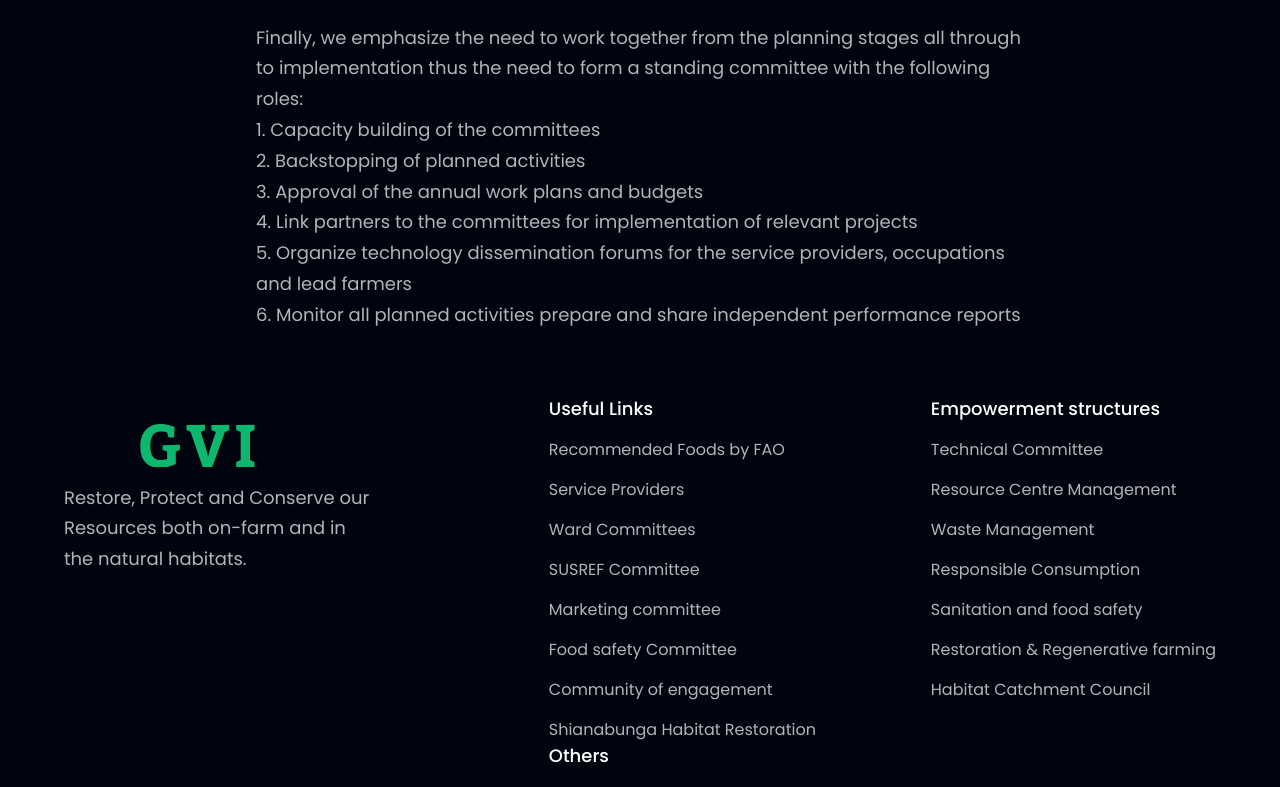
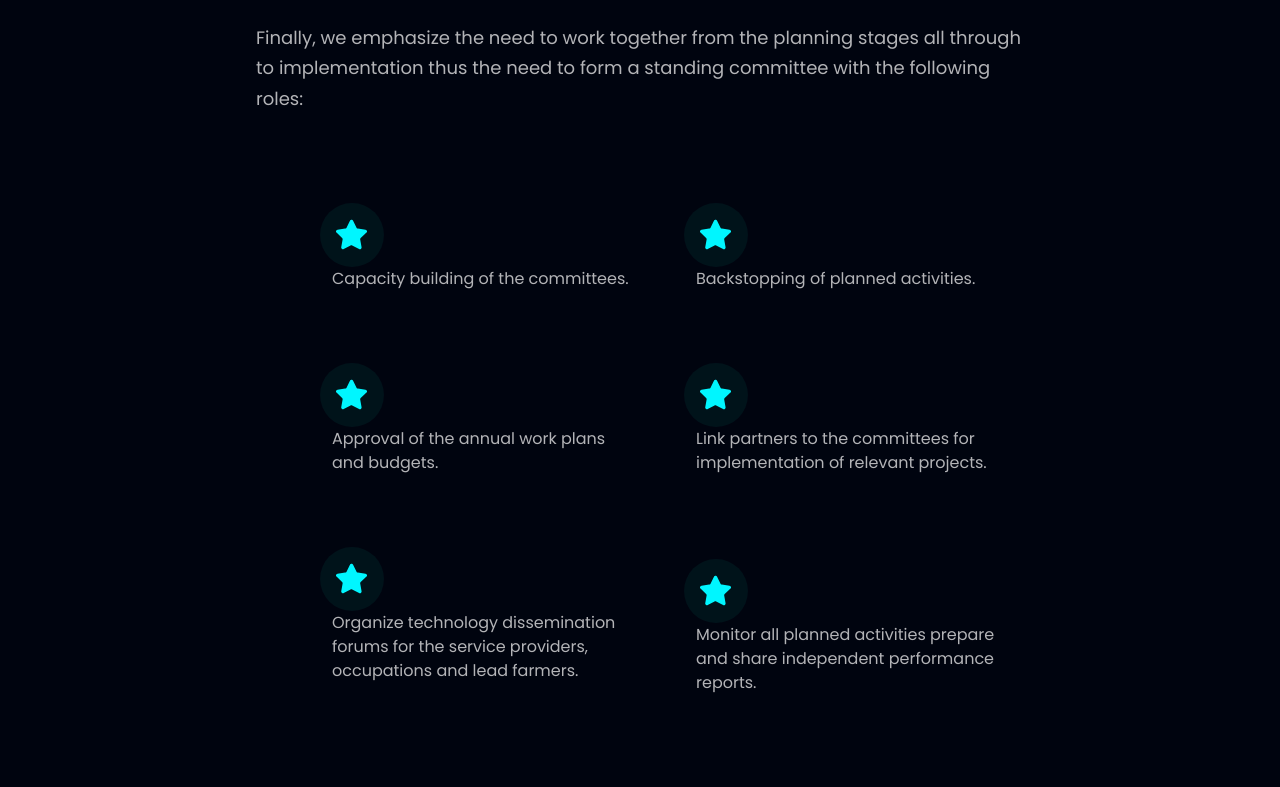
Before and after one commit to kifangamukundi/green-frontend, a React (Vite) app: page /technical-committee in a window 1280 px wide. Shown: the part 745-1532 px from the top of the page. Built offline with nearby package versions, Linux system fonts and the light colour scheme.

Commit message:
Added better listing design

```diff
--- a/src/pages/CenterManagement.jsx
+++ b/src/pages/CenterManagement.jsx
@@ -1,5 +1,47 @@
 import { Helmet } from 'react-helmet-async';
-import styles from "../style";
+import styles, { layout } from "../style";
+import { star  } from "../assets";
+
+const points = [
+  {
+    id: "feature-1",
+    icon: star,
+    content:
+      "Coordination and planning for production safe storage household’s including institutions food requirements and for various markets.",
+  },
+  {
+    id: "feature-2",
+    icon: star,
+    content:
+      "Provide facilities and space for produce aggregation, loading and unloading ramps, value addition, drying and storage.",
+  },
+  {
+    id: "feature-3",
+    icon: star,
+    content:
+      "Provide a platform for all service providers/ occupations especially youth and women to offer quality services to value chain actors at competitive rates.",
+  },
+  {
+    id: "feature-4",
+    icon: star,
+    content:
+      "Provide training facilities including ITK knowledge exchange platform, nutrition, wellness and recreational center.",
+  },
+];
+
+const ListPoints = ({ icon, content, index }) => (
+  <div className={`flex flex-col p-6 rounded-[20px] w-1/2 ${index !== points.length - 1 ? "mb-6" : "mb-0"} feature-card`}>
+    <div className={`w-[64px] h-[64px] rounded-full ${styles.flexCenter} bg-dimBlue`}>
+      <img src={icon} alt="star" className="w-[50%] h-[50%] object-contain" />
+    </div>
+    <div className="flex-1 flex flex-col ml-3">
+      <p className="font-poppins font-normal text-dimWhite text-[16px] leading-[24px]">
+        {content}
+      </p>
+    </div>
+  </div>
+);
+
 
 const CenterManagement = () => (
   <div>
@@ -28,13 +70,14 @@ const CenterManagement = () => (
         The team will:
         </p>
 
-
-        <ol className={`${styles.paragraph} list-decimal list-inside`}>
-            <li>Coordination and planning for production safe storage household’s including institutions food requirements and for various markets</li>
-            <li>Provide facilities and space for produce aggregation, loading and unloading ramps, value addition, drying and storage</li>
-            <li>Provide a platform for all service providers/ occupations especially youth and women to offer quality services to value chain actors at competitive rates</li>
-            <li>Provide training facilities including ITK knowledge exchange platform, nutrition, wellness and recreational center</li>
-        </ol>
+        {/* Points */}
+        <section id="features" className={layout.section}>
+          <div className={`${layout.sectionImg} flex-wrap items-center`}>
+            {points.map((feature, index) => (
+              <ListPoints key={feature.id} {...feature} index={index} />
+            ))}
+          </div>
+        </section>
 
     </div>
 
--- a/src/pages/TechnicalCommittee.jsx
+++ b/src/pages/TechnicalCommittee.jsx
@@ -1,5 +1,58 @@
 import { Helmet } from 'react-helmet-async';
-import styles from "../style";
+import styles, { layout } from "../style";
+import { star  } from "../assets";
+
+const points = [
+  {
+    id: "feature-1",
+    icon: star,
+    content:
+      "Capacity building of the committees.",
+  },
+  {
+    id: "feature-2",
+    icon: star,
+    content:
+      "Backstopping of planned activities.",
+  },
+  {
+    id: "feature-3",
+    icon: star,
+    content:
+      "Approval of the annual work plans and budgets.",
+  },
+  {
+    id: "feature-4",
+    icon: star,
+    content:
+      "Link partners to the committees for implementation of relevant projects.",
+  },
+  {
+    id: "feature-5",
+    icon: star,
+    content:
+      "Organize technology dissemination forums for the service providers, occupations and lead farmers.",
+  },
+  {
+    id: "feature-6",
+    icon: star,
+    content:
+      "Monitor all planned activities prepare and share independent performance reports.",
+  },
+];
+
+const ListPoints = ({ icon, content, index }) => (
+  <div className={`flex flex-col p-6 rounded-[20px] w-1/2 ${index !== points.length - 1 ? "mb-6" : "mb-0"} feature-card`}>
+    <div className={`w-[64px] h-[64px] rounded-full ${styles.flexCenter} bg-dimBlue`}>
+      <img src={icon} alt="star" className="w-[50%] h-[50%] object-contain" />
+    </div>
+    <div className="flex-1 flex flex-col ml-3">
+      <p className="font-poppins font-normal text-dimWhite text-[16px] leading-[24px]">
+        {content}
+      </p>
+    </div>
+  </div>
+);
 
 const TechnicalCommittee = () => (
   <div>
@@ -7,7 +60,7 @@ const TechnicalCommittee = () => (
         <title>Sub County and Ward Sustainable Resilient Food Systems Technical Committee</title>
     </Helmet>
 
-    {/* About */}
+    {/* About className="container w-full md:max-w-3xl mx-auto pt-20" */}
     <div className="container w-full md:max-w-3xl mx-auto pt-20">
         <h1 className={styles.heading2}>
         Sub County and Ward Sustainable Resilient Food Systems Technical Committee
@@ -28,14 +81,15 @@ const TechnicalCommittee = () => (
         Finally, we emphasize the need to work together from the planning stages all through to implementation thus the need to form a standing committee with the following roles:
         </p>
 
-        <ol className={`${styles.paragraph} list-decimal list-inside`}>
-            <li>Capacity building of the committees</li>
-            <li>Backstopping of planned activities</li>
-            <li>Approval of the annual work plans and budgets</li>
-            <li>Link partners to the committees for implementation of relevant projects</li>
-            <li>Organize technology dissemination forums for the service providers, occupations and lead farmers</li>
-            <li>Monitor all planned activities prepare and share independent performance reports</li>
-        </ol>
+        {/* Points */}
+        <section id="features" className={layout.section}>
+          <div className={`${layout.sectionImg} flex-wrap items-center`}>
+            {points.map((feature, index) => (
+              <ListPoints key={feature.id} {...feature} index={index} />
+            ))}
+          </div>
+        </section>
+
 
     </div>
 
```
